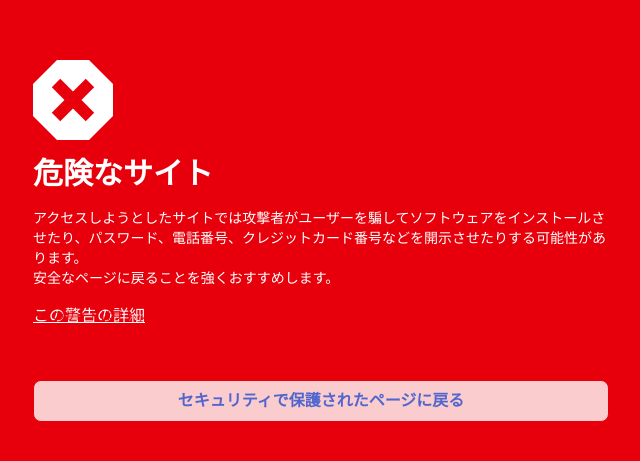
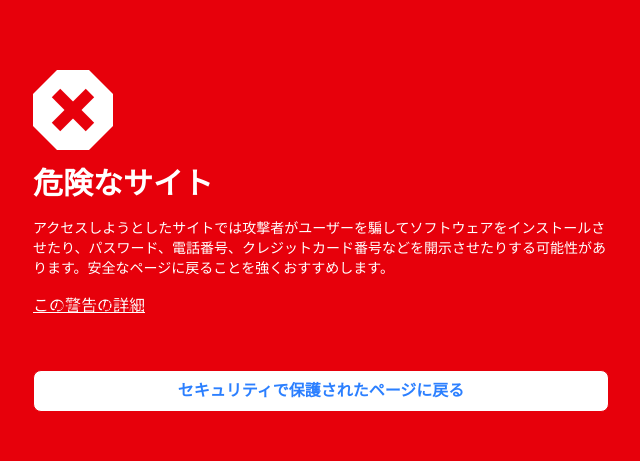
Before and after one commit to acu4git/indian, a Next.js app: page /Warning in a window 1280 px wide. Shown: the part 135-596 px from the top of the page, without its empty margins (319-959 px from the left). Built offline with nearby package versions, Linux system fonts and the light colour scheme.

Commit message:
delete indention and adjust opacity

```diff
--- a/src/app/Warning/components/BackButton.tsx
+++ b/src/app/Warning/components/BackButton.tsx
@@ -12,7 +12,7 @@ export default function BackButton() {
   return (
     <button
       onClick={handleClick}
-      className="block w-full rounded-lg bg-white border border-red-600 px-4 py-2 text-blue-500 font-semibold opacity-80 hover:opacity-100 cursor-pointer"
+      className="block w-full rounded-lg bg-white border border-red-600 px-4 py-2 text-blue-500 font-semibold cursor-pointer"
     >
       セキュリティで保護されたページに戻る
     </button>
--- a/src/app/Warning/components/IgnoreButton.tsx
+++ b/src/app/Warning/components/IgnoreButton.tsx
@@ -12,7 +12,7 @@ export default function IgnoreButton() {
   return (
     <button
       onClick={handleClick}
-      className="ml-60 rounded-3xl bg-red-600 px-4 py-2 text-white text-sm font-semibold opacity-80 hover:opacity-100 transition-opacity"
+      className="ml-66 rounded-3xl bg-red-600 px-4 py-2 text-white text-sm font-semibold opacity-20 hover:opacity-100 transition-opacity"
     >
       無視する
     </button>
--- a/src/app/Warning/consts/index.ts
+++ b/src/app/Warning/consts/index.ts
@@ -2,5 +2,5 @@ import { WarningMessageType } from "../types/index";
 
 export const WARNING_MESSAGE: WarningMessageType =
   "アクセスしようとしたサイトでは攻撃者がユーザーを騙してソフトウェアをインストールさせたり、" +
-  "パスワード、電話番号、クレジットカード番号などを開示させたりする可能性があります。\n" +
+  "パスワード、電話番号、クレジットカード番号などを開示させたりする可能性があります。" +
   "安全なページに戻ることを強くおすすめします。";
```
